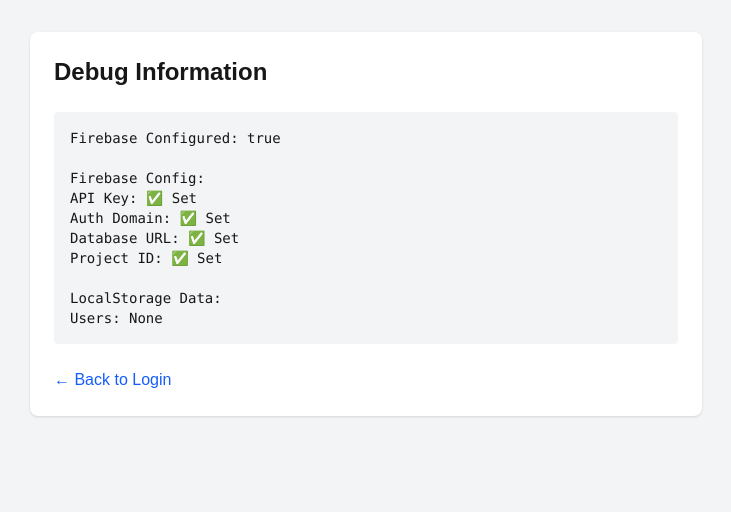
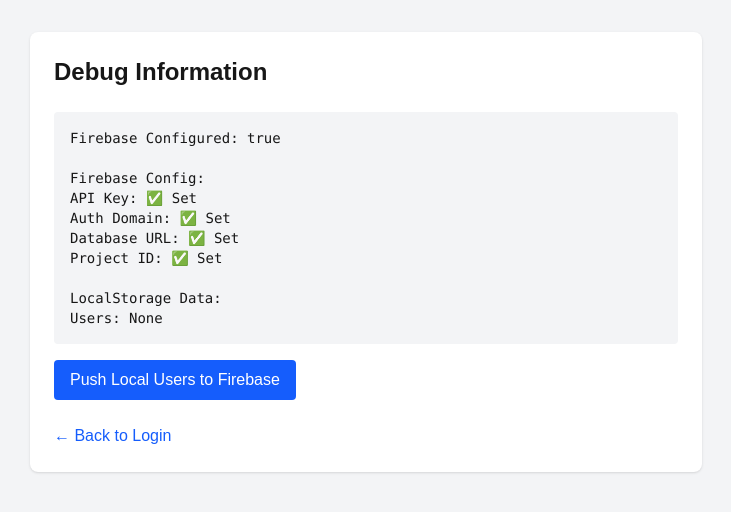
Before and after one commit to AlinZGrin/CareGiverTimeManager, a Next.js app: page /debug in a window 1280 px wide. Shown: the top 512 px of the page, without its empty margins (274-1005 px from the left). Built offline with nearby package versions, Linux system fonts and the light colour scheme; no server answers.

Commit message:
chore: expose MockService on window and add debug button to push local users to Firebase

```diff
--- a/src/app/debug/page.tsx
+++ b/src/app/debug/page.tsx
@@ -3,6 +3,7 @@
 import Link from 'next/link';
 import { useEffect, useState } from 'react';
 import { isFirebaseConfigured } from '../../services/firebase';
+import { MockService } from '../../services/mockData';
 
 export default function DebugPage() {
   const [debugInfo, setDebugInfo] = useState<string>('');
@@ -31,7 +32,27 @@
     };
 
     getDebugInfo();
+    // Expose MockService to the window for interactive debugging in the console
+    try {
+      // eslint-disable-next-line @typescript-eslint/ban-ts-comment
+      // @ts-ignore
+      window.MockService = MockService;
+    } catch (_) {}
   }, []);
+
+  const pushLocalUsersToFirebase = () => {
+    try {
+      const users = MockService.getUsers();
+      users.forEach((u) => MockService.saveUser(u));
+      // eslint-disable-next-line no-console
+      console.log('[Debug] Requested save of local users to Firebase');
+      alert('Requested save of local users to Firebase. Check console for any errors.');
+    } catch (err) {
+      // eslint-disable-next-line no-console
+      console.error('[Debug] pushLocalUsersToFirebase failed', err);
+      alert('Failed to request save. See console for details.');
+    }
+  };
 
   return (
     <div className="min-h-screen bg-gray-100 p-8">
@@ -40,6 +61,9 @@
         <pre className="bg-gray-100 p-4 rounded overflow-auto text-sm">
           {debugInfo}
         </pre>
+        <div className="mt-4">
+          <button onClick={pushLocalUsersToFirebase} className="px-4 py-2 bg-blue-600 text-white rounded">Push Local Users to Firebase</button>
+        </div>
         <div className="mt-6">
           <Link href="/" className="text-blue-600 hover:underline">← Back to Login</Link>
         </div>
```
